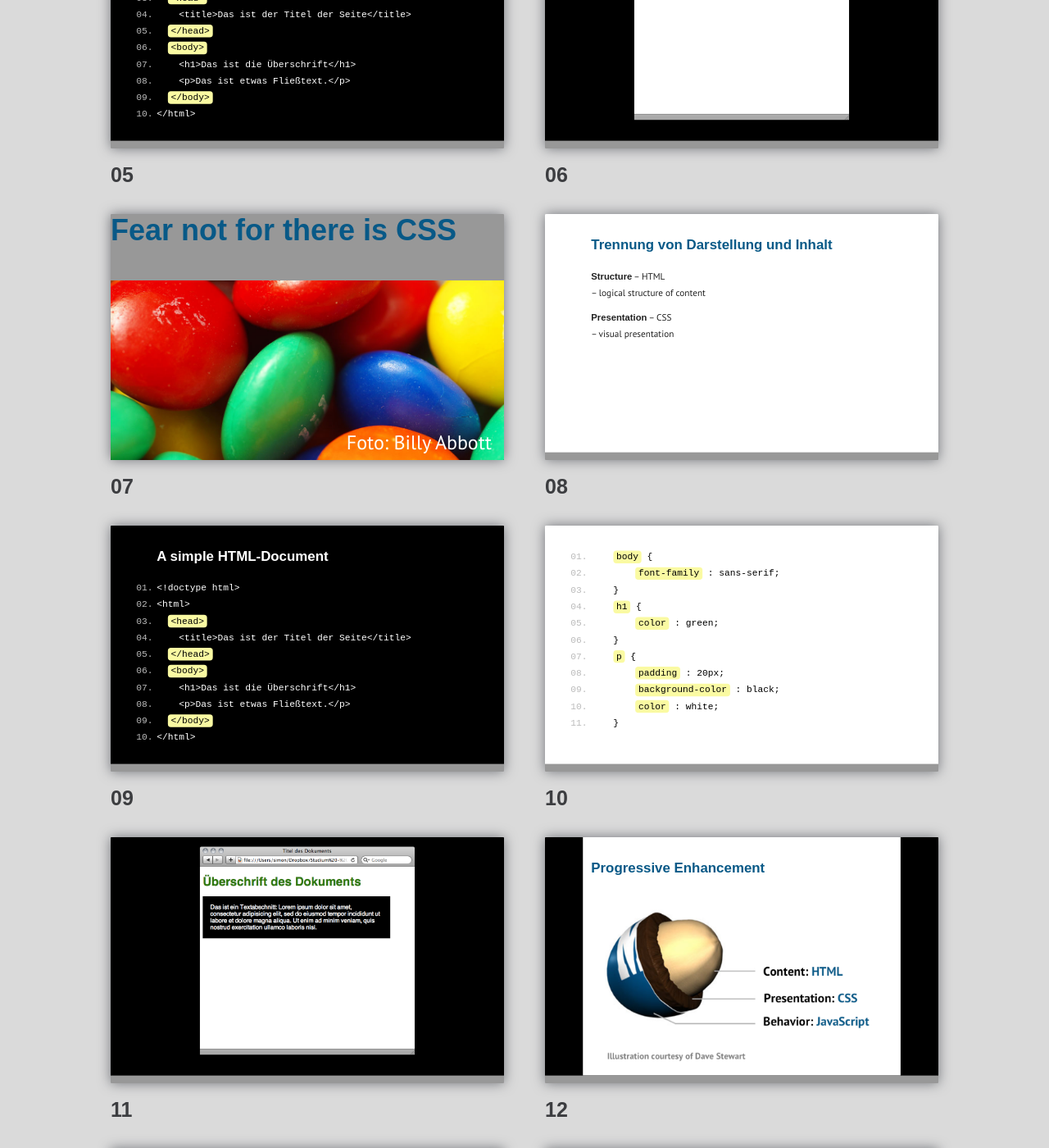
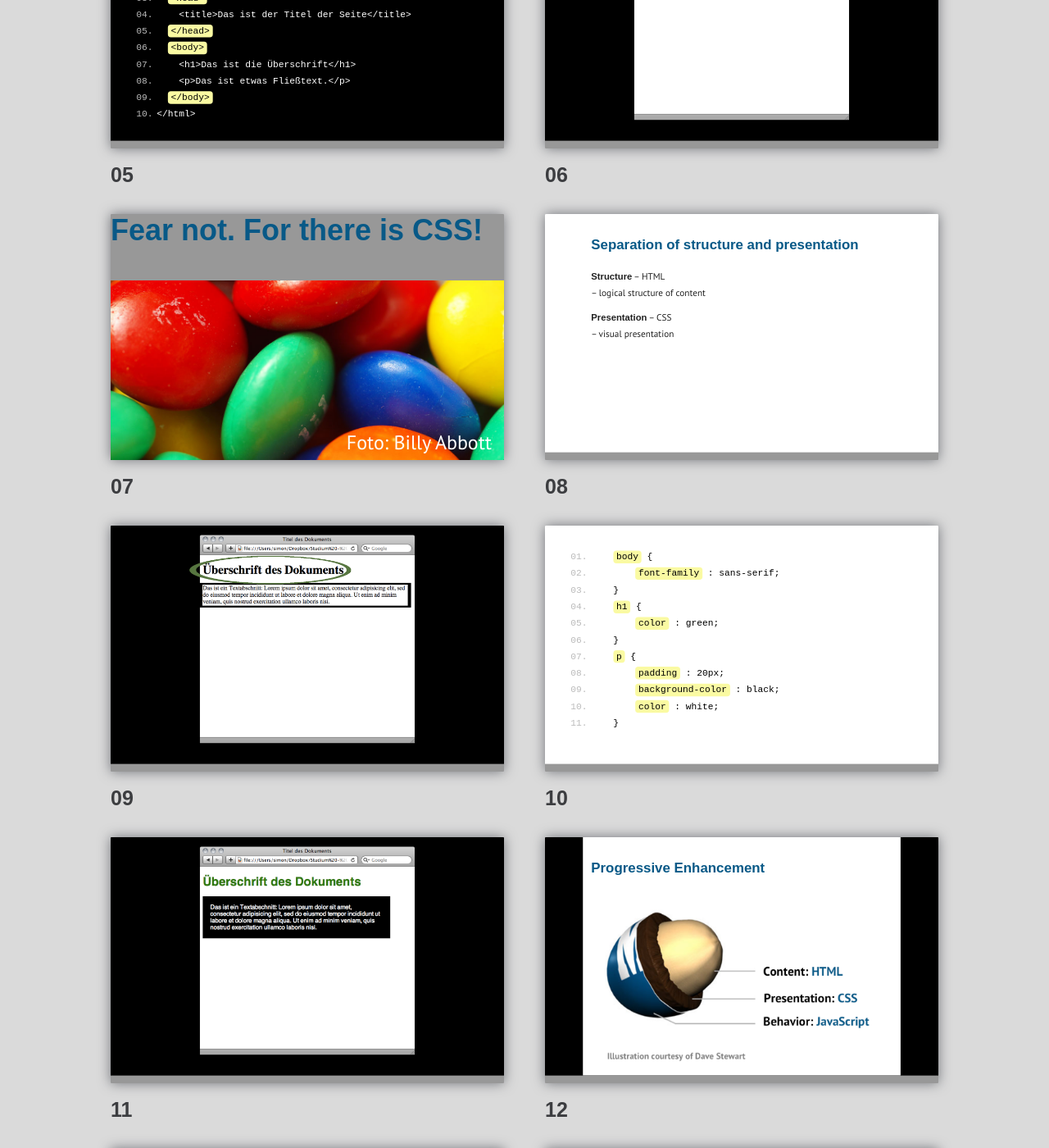
Before and after one commit to OpenTechSchool/html-css-beginners, a Jekyll site: the page presentation/index.html, which Jekyll copies as it is, in a window 1280 px wide and 1400 px high, scrolled down 1129 px. Shown: the whole window at 82% size. Built offline with Jekyll 4.4.1, drawn with Linux system fonts in a browser that asks for light colours; some web fonts are replaced; Markdown is read by kramdown in place of the engine named in the settings; some of the changed text lies outside the part shown.

Commit message:
Fixed last mistakes and clarified things

```diff
--- a/presentation/index.html
+++ b/presentation/index.html
@@ -107,7 +107,7 @@
 
 		<div class="slide cover w" id="MM"><div>
 			<header>
-				<h2>Fear not for there is CSS</h2>
+				<h2>Fear not. For there is CSS!</h2>
 			</header>
 		    <section>
 		    	<img src="pictures/webstandards/mm.jpg" alt="">
@@ -118,7 +118,7 @@
 		<div class="slide" id="DarstellungVsContent"><div>
 		<section>
 			<header>
-				<h2>Trennung von Darstellung und Inhalt</h2>
+				<h2>Separation of structure and presentation</h2>
 			</header>
 			<dl>
 				<dd><b>Structure</b> – HTML</dd>
@@ -129,25 +129,11 @@
 		</section>
 		</div></div>
 
-		<div class="slide cover dark" id="Document"><div>
+		<div class="slide cover h" id="HTMLstyled"><div>
 			<section>
 				<header>
-					<h2>A simple HTML-Document</h2>
 				</header>
-
-				<pre>
-					<code class="lots-of-code">&lt;!doctype html&gt;</code>
-					<code class="lots-of-code">&lt;html&gt;</code>
-					<code class="lots-of-code">  <mark>&lt;head&gt;</mark></code>
-					<code class="lots-of-code">    &lt;title&gt;Das ist der Titel der Seite&lt;/title&gt;</code>
-					<code class="lots-of-code">  <mark>&lt;/head&gt;</mark></code>
-					<code class="lots-of-code">  <mark>&lt;body&gt;</mark></code>
-					<code class="lots-of-code">    &lt;h1&gt;Das ist die Überschrift&lt;/h1&gt;</code>
-					<code class="lots-of-code">    &lt;p&gt;Das ist etwas Fließtext.&lt;/p&gt;</code>
-					<code class="lots-of-code">  <mark>&lt;/body&gt;</mark></code>
-					<code class="lots-of-code">&lt;/html&gt;</code>
-				</pre>
-
+				<img src="pictures/webstandards/htmltobestyled.png" alt="">
 			</section>
 		</div></div>
 
```
Also changed, not shown: other parts of presentation/index.html (+1 -1 lines), presentation/pictures/webstandards/htmltobestyled.png (added).
